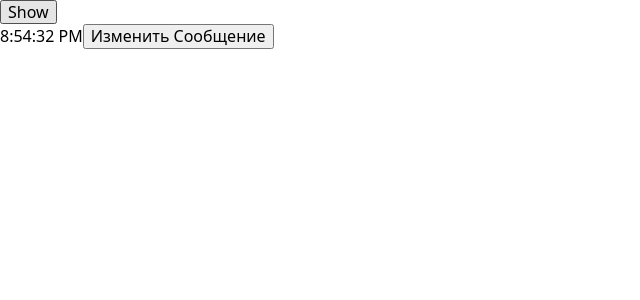
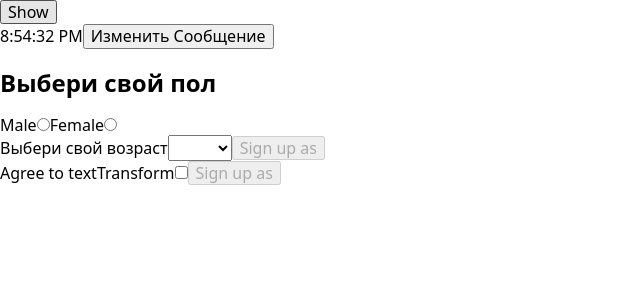
Before and after one commit to ArtemDeynega/react-training-2, a React (Create React App) app: page / in a window 1280 px wide. Shown: the top 300 px of the page, without its empty margins (0-640 px from the left). Built offline with nearby package versions, Linux system fonts and the light colour scheme.

Commit message:
Формы

```diff
--- a/package.json
+++ b/package.json
@@ -15,6 +15,7 @@
     "react": "^17.0.2",
     "react-dom": "^17.0.2",
     "react-scripts": "4.0.3",
+    "shortid": "^2.2.16",
     "styled-components": "^5.3.3",
     "web-vitals": "^1.1.2"
   },
--- a/src/App.jsx
+++ b/src/App.jsx
@@ -1,6 +1,8 @@
 // import PaintingList from './components/PaintingList';
 // import { MyClassComponent } from 'components/MyClassComponent';
 // import { Counter } from 'components/Counter';
+// import { Input } from 'components/Input';
+import { SignUpForm } from 'components/SignUpForm';
 import { Btst } from 'components/Counter';
 import { Toogle } from 'components/Toogle';
 export default function App() {
@@ -10,6 +12,8 @@ export default function App() {
       {/* <MyClassComponent /> */}
       {/* <Counter value={1} /> */}
       <Btst />
+      <SignUpForm />
+      {/* <Input /> */}
       {/* <ColorPiker options={colorPikerOptions} />
       <PaintingList items={paintings} /> */}
 
--- /dev/null
+++ b/src/components/Input/Input.jsx
@@ -0,0 +1 @@
+export * from './Input';
--- /dev/null
+++ b/src/components/Input/index.js
@@ -0,0 +1,22 @@
+import { Component } from 'react';
+
+export class Input extends Component {
+  state = {
+    value: '',
+  };
+  handleChange = e => {
+    this.setState({ value: e.target.value });
+  };
+
+  render() {
+    const { value } = this.state;
+
+    return (
+      <input
+        type="text"
+        value={value}
+        onChange={this.handleChange}
+      />
+    );
+  }
+}
--- /dev/null
+++ b/src/components/SignUpForm/SignUpForm.jsx
@@ -0,0 +1,193 @@
+import { Component } from 'react';
+import shortid from 'shortid';
+
+// /*
+//  * Выносим объект с примитивами в константу чтобы было удобно сбрасывать.
+//  * Нельзя использовать если в каком-то свойстве состояния хранится сложный тип.
+//  */
+
+// const INITIAL_STATE = {
+//   login: '',
+//   email: '',
+//   password: '',
+// };
+
+// export class SignUpForm extends Component {
+//   state = {
+//     ...INITIAL_STATE,
+//   };
+//   loginInputId = shortid.generate();
+//   /*
+//    * Для всех инпутов создаем один обарботчик
+//    * Различать инпуты будем по атрибуту name
+//    */
+//   /*
+//    * Отвечает за обновление состояния
+//    */
+
+//   handleChange = ({ target }) => {
+//     const { name, value } = target;
+//     this.setState({ [name]: value });
+//   };
+//   /*
+//    * Вызывается при отправке формы
+//    */
+//   handleSubmit = e => {
+//     e.preventDefault();
+//     const { login, email, password } = this.state;
+//     console.log(
+//       `Login : ${login}
+//         Email : ${email}
+//         Password : ${password}
+//         `,
+//     );
+//     // Проп который передается форме для вызова при сабмите
+//     this.props.onSubmit({ ...this.state });
+//     this.reset();
+//   };
+
+//   reset = () => {
+//     this.setState({ ...INITIAL_STATE });
+//   };
+//   render() {
+//     const { login, email, password } = this.state;
+//     return (
+//       <form onSubmit={this.handleSubmit}>
+//         <label htmlFor={this.loginInputId}>
+//           Name
+//           <input
+//             type="text"
+//             placeholder="Enter login"
+//             name="login"
+//             value={login}
+//             onChange={this.handleChange}
+//             id={this.loginInputId}
+//           />
+//         </label>
+//         <label htmlFor={this.loginInputId}>
+//           Email
+//           <input
+//             type="email"
+//             placeholder="Enter email"
+//             name="email"
+//             value={email}
+//             onChange={this.handleChange}
+//             id={this.loginInputId}
+//           />
+//         </label>
+//         <label htmlFor={this.loginInputId}>
+//           Password
+//           <input
+//             type="password"
+//             placeholder="Enter password"
+//             name="password"
+//             value={password}
+//             onChange={this.handleChange}
+//             id={this.loginInputId}
+//           />
+//         </label>
+//         <button type="submit">Sign up as {login}</button>
+//       </form>
+//     );
+//   }
+// }
+
+//==================  4. Чекбоксы
+const Gender = {
+  MALE: 'male',
+  FEMALE: 'female',
+};
+const INITIAL_STATE = {
+  login: '',
+  email: '',
+  password: '',
+  agreed: false,
+  gender: null,
+  age: '',
+};
+export class SignUpForm extends Component {
+  state = {
+    ...INITIAL_STATE,
+  };
+  handleChange = ({ target }) => {
+    const { name, value, type, cheked } = target;
+    // Если тип элемента checkbox, берем значение checked,
+    // в противном случае value
+    this.setState({
+      [name]: type === 'checkbox' ? cheked : value,
+    });
+  };
+  handleSubmit = e => {
+    e.preventDefault();
+    const { login, password, email, agreed } = this.state;
+
+    console.log(
+      ` Login: ${login}
+      Email: ${email}
+      Password: ${password}
+      Agreed: ${agreed} `,
+    );
+  };
+  render() {
+    const { login, password, email, agreed, gender, age } =
+      this.state;
+    return (
+      <form onSubmit={this.handleSubmit}>
+        <section>
+          <h2>Выбери свой пол</h2>
+          <label>
+            Male
+            <input
+              type="radio"
+              checked={gender === Gender.MALE}
+              name="gender"
+              value={Gender.MALE}
+              onChange={this.handleChange}
+            />
+          </label>
+          <label>
+            Female
+            <input
+              type="radio"
+              checked={gender === Gender.FEMALE}
+              name="gender"
+              value={Gender.FEMALE}
+              onChange={this.handleChange}
+            />
+          </label>
+        </section>
+        <section>
+          <label>
+            Выбери свой возраст
+            <select
+              name="age"
+              value={age}
+              onChange={this.handleChange}
+            >
+              <option value="" disabled></option>
+              <option value="18-25">18-25</option>
+              <option value="26-35">26-35</option>
+              <option value="36+">36+</option>
+            </select>
+          </label>
+
+          <button type="submit" disabled={!agreed}>
+            Sign up as {login}
+          </button>
+        </section>
+        <label>
+          {' '}
+          Agree to textTransform
+          <input
+            type="checkbox"
+            checked={agreed}
+            onChange={this.handleChange}
+          />
+        </label>
+        <button type="submit" disabled={!agreed}>
+          Sign up as {login}
+        </button>
+      </form>
+    );
+  }
+}
--- /dev/null
+++ b/src/components/SignUpForm/index.js
@@ -0,0 +1 @@
+export * from './SignUpForm.jsx';
```
Also changed, not shown: 1 other file (tests, documents, lock files or other folders).
